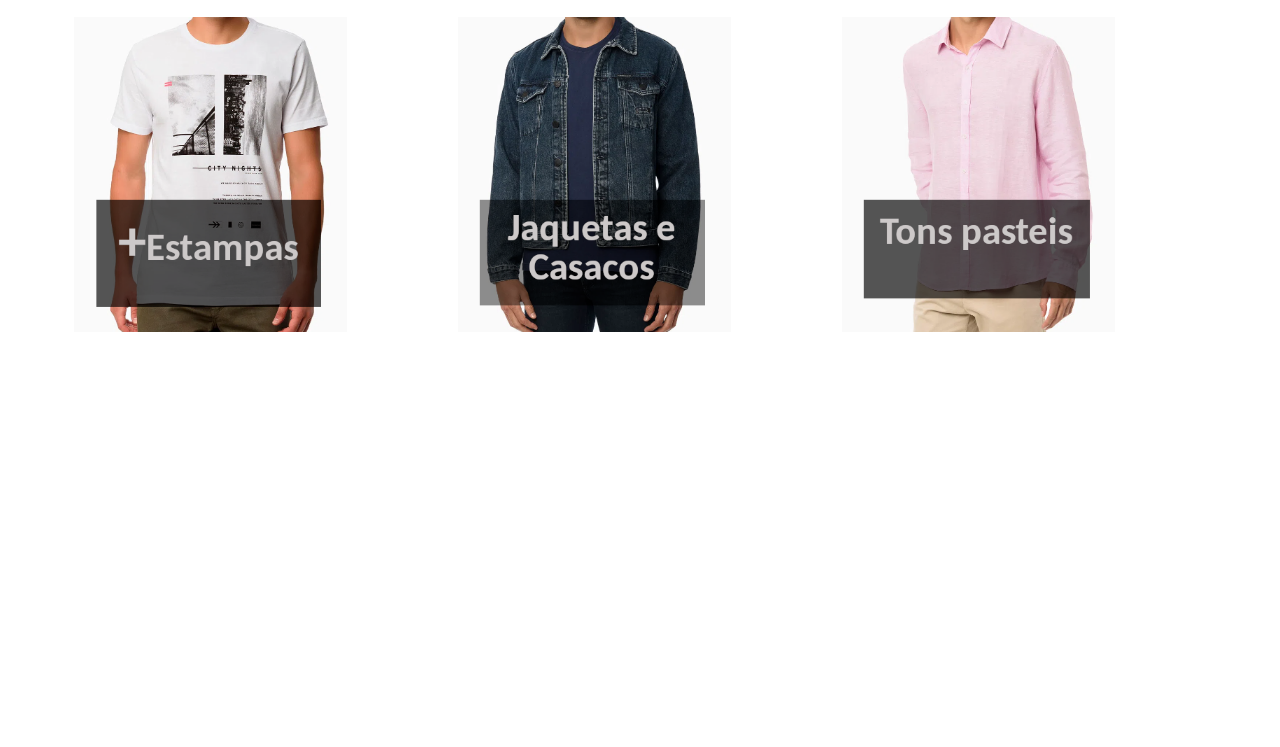
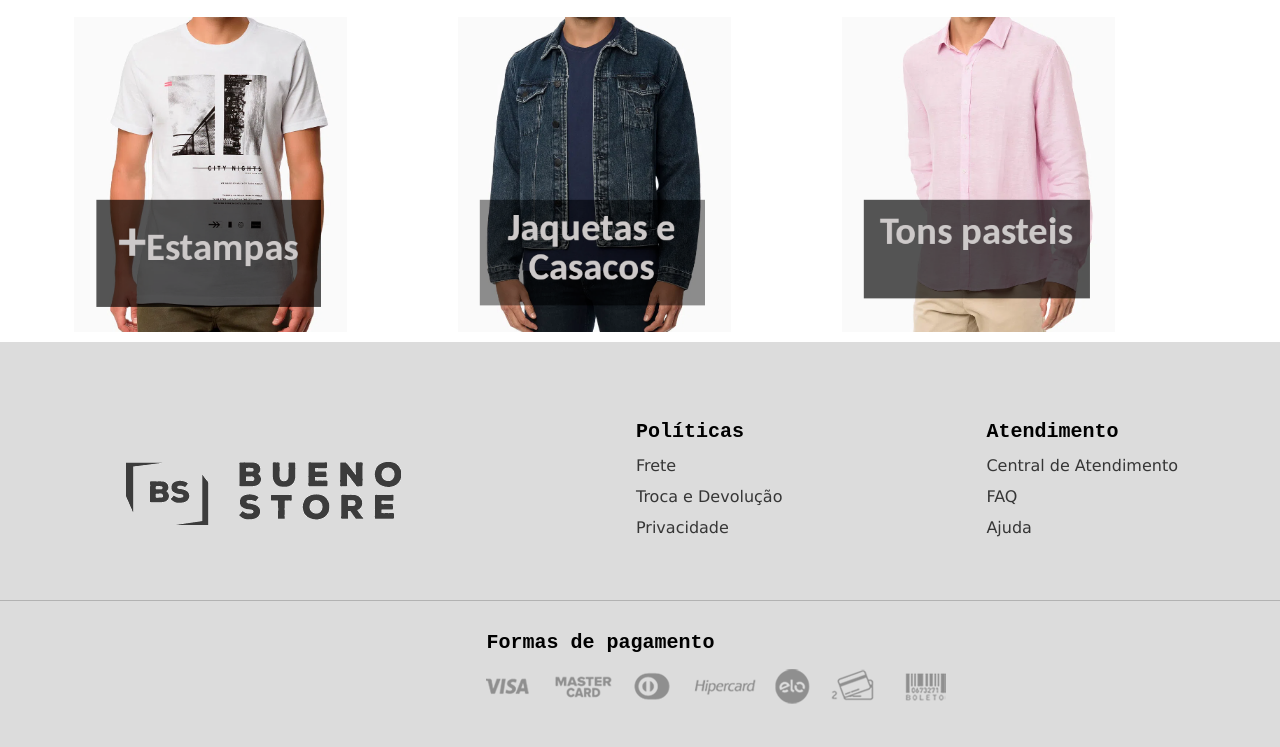
Before and after one commit to esleybueno/Bueno-Store, a plain HTML site: page index.html in a window 1280 px wide. Shown: the part 880-1627 px from the top of the page. Before the commit the page ends 1222 px from the top, so only its background shows below. Drawn offline with Linux system fonts and the light colour scheme.

Commit message:
feat(footer): altera a estrutura do footer.

```diff
--- a/css/style.css
+++ b/css/style.css
@@ -97,3 +97,52 @@ opacity: 1;
 	flex: 1 1 300px;
 	margin: 0.63rem;
 }
+
+footer {
+	background-color: #DCDCDC;
+	padding-top: 5em;
+	padding-bottom: 2.5rem;
+	width: 100vw;
+}
+.embrulho {
+	display: flex;
+	flex-wrap: wrap;
+	justify-content:space-around;
+  margin-bottom: 2%;
+}
+.politicas-footer h2, footer a, .atendimento-footer h2{
+	color: black;
+}
+footer h2 {
+	font-size: 1.25rem;
+	font-weight: bold;
+	font-family: 'Courier New', Courier, monospace;
+	margin-bottom: 1rem;
+}
+footer a {
+	text-decoration: none;
+	color: #363636;
+}
+footer ul {
+	padding: 0;
+}
+footer li {
+	list-style: none;
+}
+.footer-list li {
+	margin-bottom: 0.94rem;
+}
+.footer-list a {
+	transition: .5s;
+}
+.footer-list a:hover {
+	color: var(--cor-hover);
+}
+.footer-bottom {
+	border-top: 1px solid #B2B2B2;
+}
+.container-pagamento{
+  margin-left: 38%;
+  margin-top: 2rem;
+  top: 0.63rem;
+}
--- a/index.html
+++ b/index.html
@@ -94,6 +94,48 @@
     </ol>
   </div>
 
+  <footer class="item footer">
+    <div class="embrulho">
+      <div class="logo-rodape">
+          <img src="img/logo-rodape.png">
+      </div>
+      <div class="politicas-footer">
+        <h2>Políticas</h2>
+        <ul class="footer-list footer-politica-list">
+          <li>
+            <a href="#">Frete</a>
+          </li>
+          <li>
+            <a href="#">Troca e Devolução</a>
+          </li>
+          <li>
+            <a href="#">Privacidade</a>
+          </li>
+        </ul>
+      </div>
+      <div class="atendimento-footer">
+        <h2>Atendimento</h2>
+        <ul class="footer-list">
+          <li>
+            <a href="#">Central de Atendimento</a>
+          </li>
+          <li>
+            <a href="#">FAQ</a>
+          </li>
+          <li>
+            <a href="#">Ajuda</a>
+          </li>
+        </ul>
+      </div>
+    </div>
+    <div class="footer-bottom">
+      <div class="container-pagamento">
+        <h2>Formas de pagamento</h2>
+        <img src="img/bandeiras.png">
+      </div>
+    </div>
+  </footer>
+
 </body>
 
 </html>
```
Also changed, not shown: img/bandeiras.png (added), img/logo-rodape.png (added).
